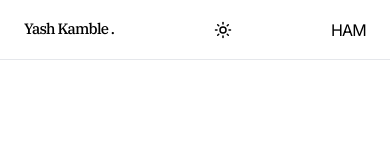
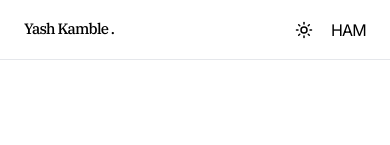
Before and after one commit to yash-devop/Portfolio, a Next.js app: page / in a window 390 px wide. Shown: the top 145 px of the page. Built offline with nearby package versions, Linux system fonts and the light colour scheme.

Commit message:
chore: mobile responsive

```diff
--- a/src/components/Navbar.tsx
+++ b/src/components/Navbar.tsx
@@ -63,15 +63,19 @@ export default function Navbar() {
                             ))}
                         </ul>
                     </div>
-                    <div className="flex items-center gap-2">
+                    {/* <div className="flex items-center gap-2">
                         <ThemeSwitch />
                         <div className="hidden md:block">
                             <AvailableToWork />
                         </div>
-                    </div>
-                    <div className="flex md:hidden items-center gap-3">
-                        <div className="block sm:block md:hidden">
-                            <span onClick={() => setToggle((prev) => !prev)}>HAM</span>
+                    </div> */}
+                    <div className="flex items-center gap-3">
+                        <ThemeSwitch />
+                        <div className="flex">
+                            <div className="hidden md:block">
+                                <AvailableToWork />
+                            </div>
+                            <span className="block md:hidden" onClick={() => setToggle((prev) => !prev)}>HAM</span>
                         </div>
                     </div>
                 </nav>
```
